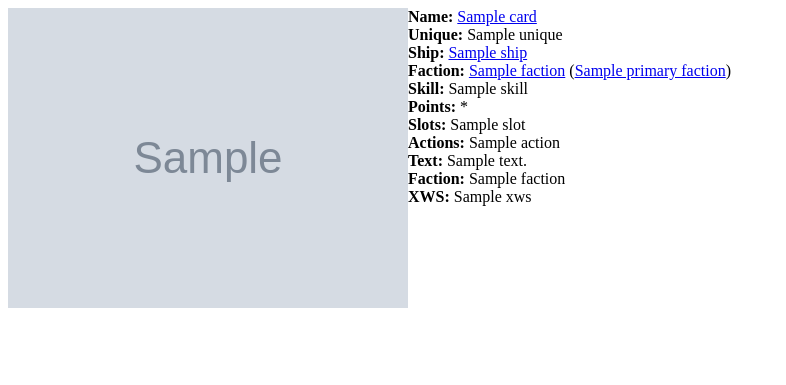
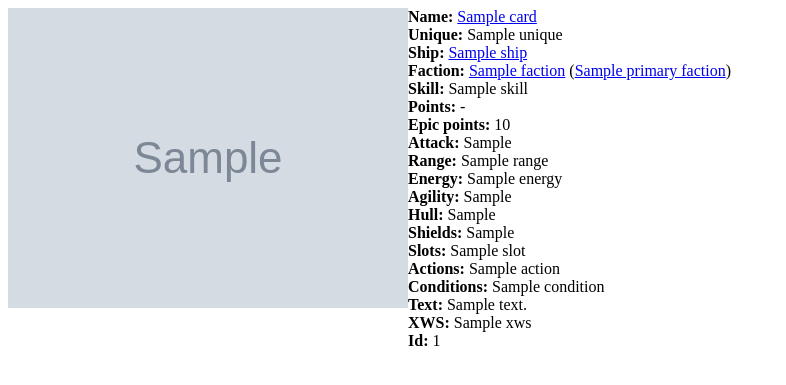
Before and after one commit to OskarBreach/hit-hit-crit, a Django app: template hithitcrit/viewer/templates/expanded_pilots.html in a window 1280 px wide. Shown: the top 385 px of the page, without its empty margins (0-786 px from the left). Run offline with Django 3.2, Linux system fonts and the light colour scheme; the template is opened without the code that fills it: most values are stand-ins (such as "Sample title", 1, 10 or a date in 2020); grey boxes marked "Sample" are stand-in pictures.

Commit message:
Add all pilot attributes

```diff
--- a/hithitcrit/viewer/templates/expanded_pilots.html
+++ b/hithitcrit/viewer/templates/expanded_pilots.html
@@ -6,10 +6,18 @@
 <div><span class="bold">Ship:</span> <a href="{% url 'pilots-by-ship' ship=card.ship.url_name %}">{{ card.ship.name }}</a></div>
 <div><span class="bold">Faction:</span> <a href="{% url 'pilots-by-faction' faction=card.faction.url_name %}">{{ card.faction.name }}</a> (<a href="{% url 'pilots-by-primary-faction' primary_faction=card.faction.primary_faction.url_name %}">{{ card.faction.primary_faction.name }}</a>)</div>
 <div><span class="bold">Skill:</span> {% if card.skill_special_ruling %}*{% else %}{{ card.skill }}{% endif %}</div>
-<div><span class="bold">Points:</span> {% if card.points_special_ruling %}*{% else %}{{ card.points }}{% endif %}</div>
+<div><span class="bold">Points:</span> {% if card.points_special_ruling %}-{% else %}{{ card.points }}{% endif %}</div>
+{% if card.ship.epic_points %}<div><span class="bold">Epic points:</span> {{ card.ship.epic_points }}</div>{% endif %}
+{% if card.ship.attack or card.attack_override %}<div><span class="bold">Attack:</span> {% if card.attack_override %}{{ card.attack_override }}{% else %}{{ card.ship.attack }}{% endif %}</div>{% endif %}
+{% if card.range != "" %}<div><span class="bold">Range:</span> {{ card.range }} </div>{% endif %}
+{% if card.ship.energy %}<div><span class="bold">Energy:</span> {{ card.ship.energy }} </div>{% endif %}
+<div><span class="bold">Agility:</span> {% if card.agility_override %}{{ card.agility_override }}{% else %}{{ card.ship.agility }}{% endif %}</div>
+<div><span class="bold">Hull:</span> {% if card.hull_override %}{{ card.hull_override }}{% else %}{{ card.ship.hull }}{% endif %}</div>
+<div><span class="bold">Shields:</span> {% if card.shields_override %}{{ card.shields_override }}{% else %}{{ card.ship.shields }}{% endif %}</div>
 <div><span class="bold">Slots:</span> {% for slot in card.slots.all %}{{ slot.slot }}{% if not forloop.last %}, {% endif %}{% endfor %}</div>
 <div><span class="bold">Actions:</span> {% for action in card.ship.actions.all %}{{ action.action }}{% if not forloop.last %}, {% endif %}{% endfor %}</div>
-<div><span class="bold">Text:</span> {{ card.text }}</div>
-<div><span class="bold">Faction:</span> {{ card.faction.faction }}</div>
+{% if card.conditions.all %}<div><span class="bold">Conditions:</span> {% for condition in card.conditions.all %}{{ condition.name }}{% if not forloop.last %}, {% endif %}{% endfor %}</div>{% endif %}
+{% if card.text %}<div><span class="bold">Text:</span> {{ card.text }}</div>{% endif %}
 <div><span class="bold">XWS:</span> {{ card.xws }}</div>
+<div><span class="bold">Id:</span> {{ card.id }}</div>
 {% endblock %}
```
